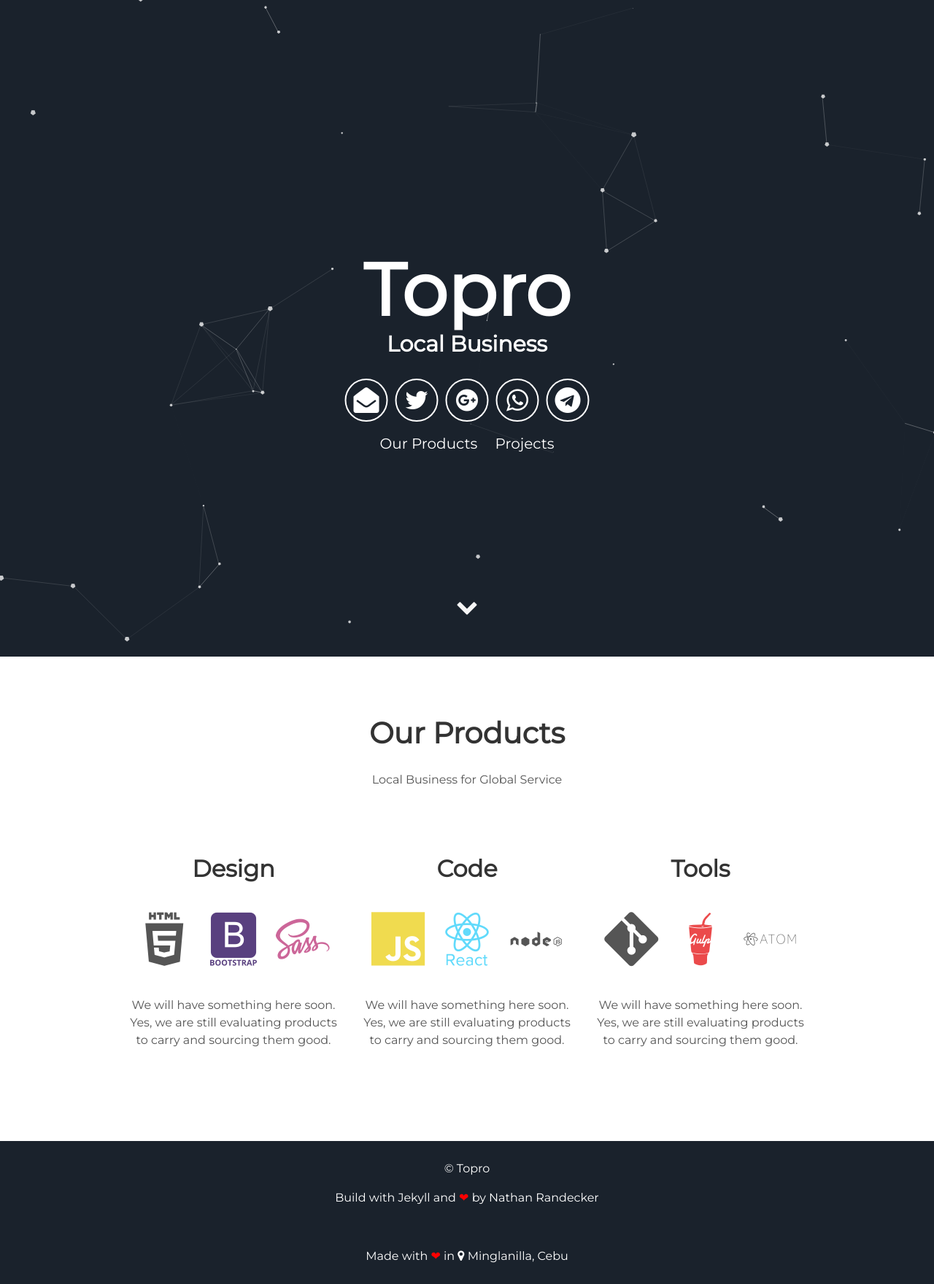
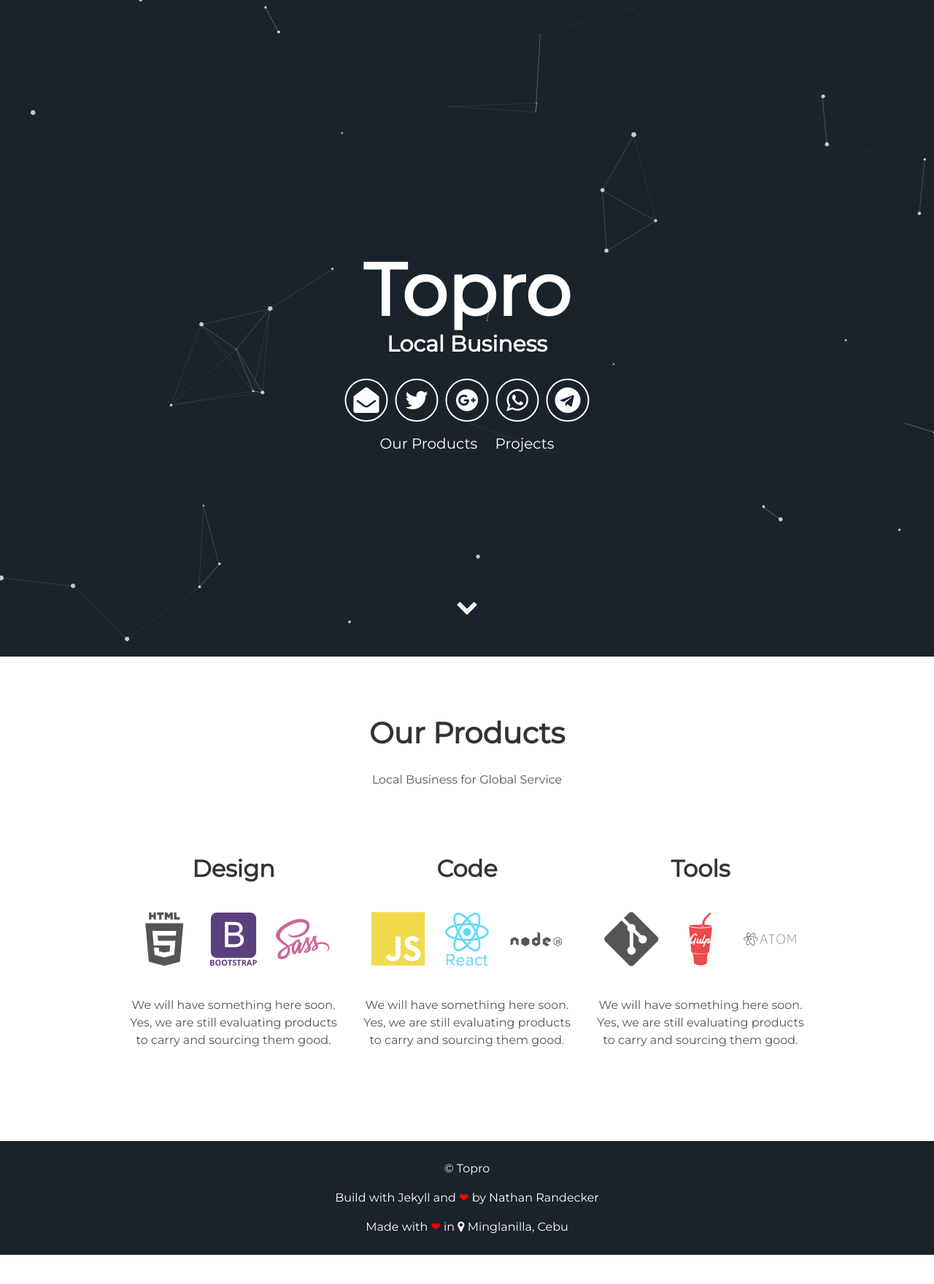
Before and after one commit to toprobusiness/topro.github.io, a Jekyll site: the page built from index.html, in a window 1280 px wide. Shown: the whole page at 73% size. Built offline with Jekyll 4.4.1, drawn with Linux system fonts in a browser that asks for light colours; after the commit the page ends 1720 px from its top, so only the background shows below that.

Commit message:
Update footer.html

```diff
--- a/_includes/footer.html
+++ b/_includes/footer.html
@@ -1,7 +1,7 @@
 <footer class="footer">
     <p>&copy; {{site.username}}</p>
     <p>Build with Jekyll and <span class="love">❤</span> by <a href="https://github.com/nrandecker">Nathan Randecker</a></p>
-    <br><p>Made with <span class="love">❤</span> in <a href="https://goo.gl/maps/EK5RXNFGifw"><i class="icon fa fa-map-marker"></i> Minglanilla, Cebu</a></p>
+    <p>Made with <span class="love">❤</span> in <a href="https://goo.gl/maps/EK5RXNFGifw"><i class="icon fa fa-map-marker"></i> Minglanilla, Cebu</a></p>
 </footer>
 <script src="//cdn.jsdelivr.net/particles.js/2.0.0/particles.min.js"></script>
 <script src="{{ "/assets/js/sweet-scroll.min.js" | prepend: site.baseurl }}"></script>
```
